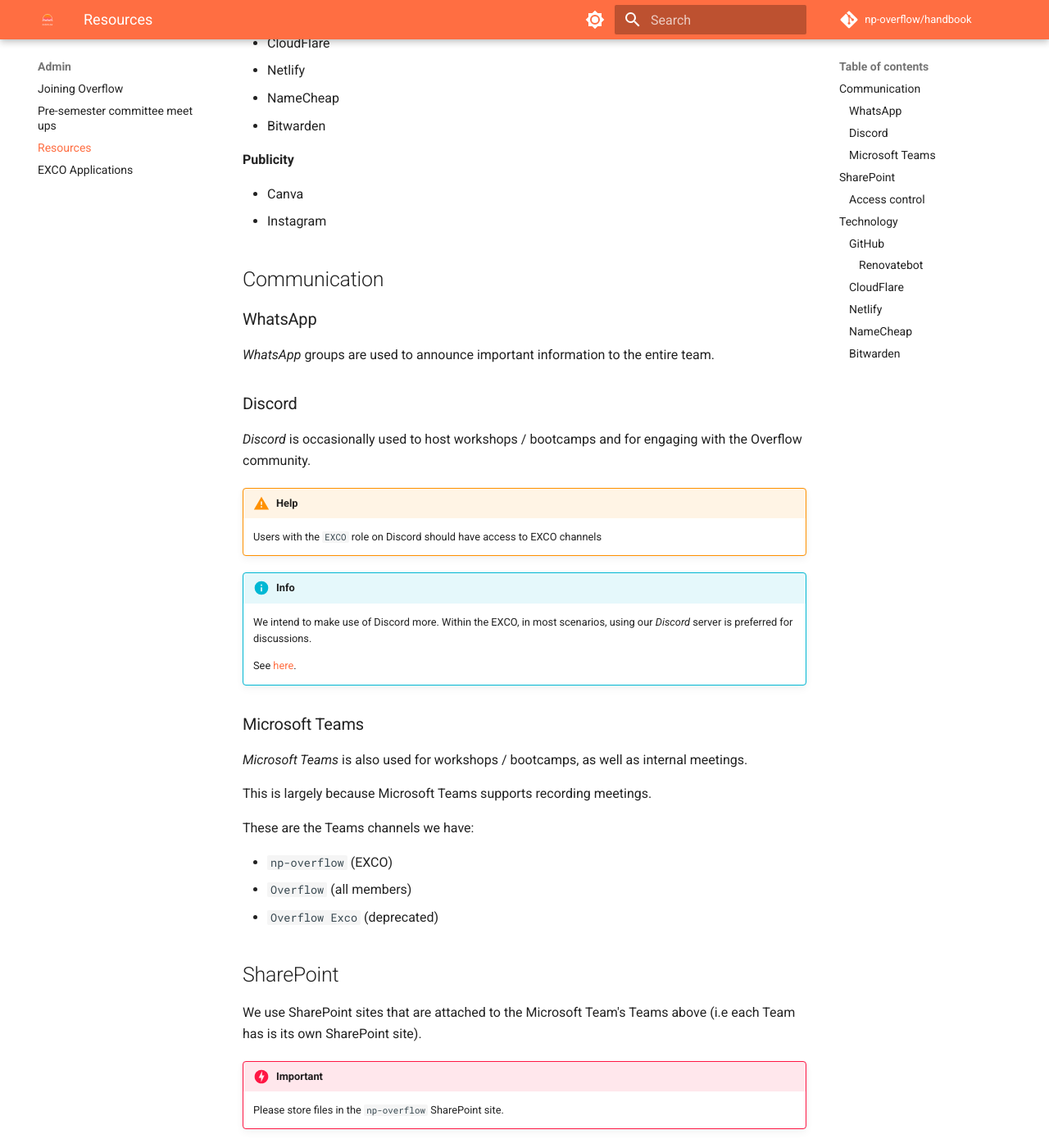
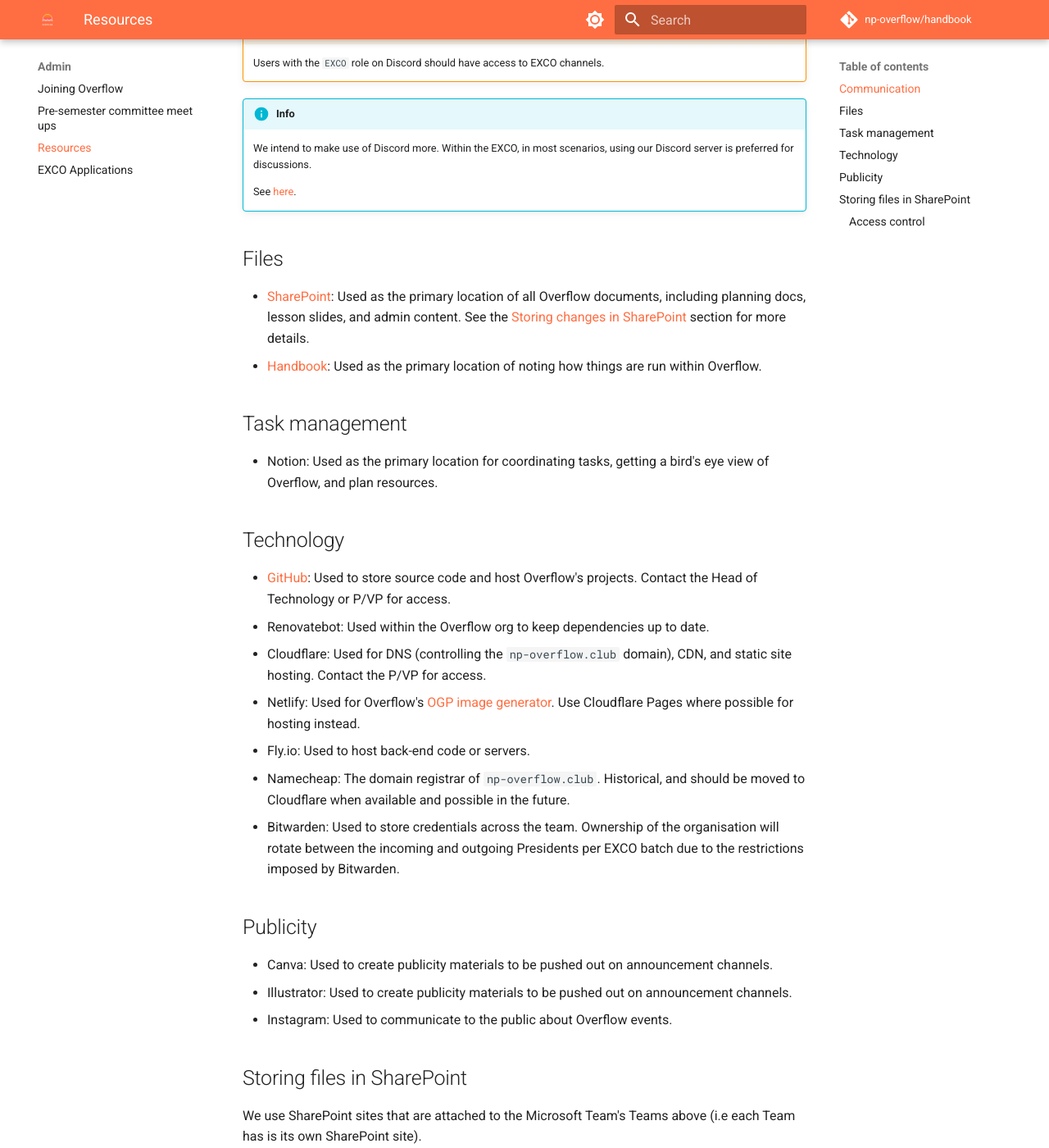
Before and after one commit to np-overflow/handbook, an MkDocs documentation site: the page built from docs/admin/resources.md, in a window 1280 px wide and 1400 px high, scrolled down 647 px. Shown: the whole window at 82% size. Built offline with MkDocs 1.6.1 and Material for MkDocs 9.7.7, drawn with Linux system fonts in a browser that asks for light colours; comment, search, counter and statistics services are not loaded; some of the changed text lies outside the part shown.

Commit message:
feat: update content

```diff
--- a/docs/admin/resources.md
+++ b/docs/admin/resources.md
@@ -1,123 +1,75 @@
 # Resources
-
-**Communication**
-
-* WhatsApp
-* Microsoft Teams
-* Discord
-
-**Files**
-
-* [SharePoint](https://connectnpedu.sharepoint.com/:f:/r/sites/np-overflow/Shared%20Documents/General?csf=1&web=1&e=gxYuNE)
-* [Handbook](https://handbook.np-overflow.club)
-
-**Task management**
-
-* Notion
-
-**Technology**
-
-* [GitHub](https://github.com/np-overflow)
-    * Renovatebot
-* CloudFlare
-* Netlify
-* NameCheap
-* Bitwarden
-
-**Publicity**
-
-* Canva
-* Instagram
 
 ## Communication
 
-### WhatsApp
+- WhatsApp: Used for batch chat groups prior to 2023 for announcements and chat groups for communication between the EXCO. Where applicable, direct messages are discouraged.
+- Telegram: Used for batch chat groups since 2023 for announcements.
+- Microsoft Teams: Used internally within the EXCO for communication (e.g., meetings) and for some Overflow events.
 
-*WhatsApp* groups are used to announce important information to the entire team.
+!!! info
 
-### Discord
+    There are several teams created for Overflow work; note which one is current:
+    `NP Overflow EXCO + Workgroup` is meant for use by the EXCO, `Overflow` is meant for all members, and Overflow Exco is deprecated.
 
-*Discord* is occasionally used to host workshops / bootcamps and for engaging with the Overflow community.
+- Discord: Used as the primary announcement channel for all Overflow batches. Also used to share workshop resources and to have conversations within Overflow members. Ocassionally used to host workshops or bootcamps.
 
 !!! warning "Help"
 
-    Users with the `EXCO` role on Discord should have access to EXCO channels
+    Users with the `EXCO` role on Discord should have access to EXCO channels.
 
 !!! info
 
     We intend to make use of Discord more.
-    Within the EXCO, in most scenarios, using our *Discord* server is preferred for discussions.
+    Within the EXCO, in most scenarios, using our Discord server is preferred for discussions.
 
     See [here](/proposals/discord).
 
-### Microsoft Teams
+## Files
 
-*Microsoft Teams* is also used for workshops / bootcamps, as well as internal meetings.
+- [SharePoint](https://connectnpedu.sharepoint.com/:f:/r/sites/np-overflow/Shared%20Documents/General?csf=1&web=1&e=gxYuNE): Used as the primary location of all Overflow documents, including planning docs, lesson slides, and admin content. See the [Storing changes in SharePoint](#storing-files-in-sharepoint) section for more details.
+- [Handbook](https://handbook.np-overflow.club): Used as the primary location of noting how things are run within Overflow.
 
-This is largely because Microsoft Teams supports recording meetings.
+## Task management
 
-These are the Teams channels we have:
+- Notion: Used as the primary location for coordinating tasks, getting a bird's eye view of Overflow, and plan resources.
 
-* `np-overflow` (EXCO)
-* `Overflow` (all members)
-* `Overflow Exco` (deprecated)
+## Technology
 
-## SharePoint
+- [GitHub](https://github.com/np-overflow): Used to store source code and host Overflow's projects. Contact the Head of Technology or P/VP for access.
+  - Renovatebot: Used within the Overflow org to keep dependencies up to date.
+- Cloudflare: Used for DNS (controlling the `np-overflow.club` domain), CDN, and static site hosting. Contact the P/VP for access.
+- Netlify: Used for Overflow's [OGP image generator](https://github.com/np-overflow/og). Use Cloudflare Pages where possible for hosting instead.
+- Fly.io: Used to host back-end code or servers.
+- Namecheap: The domain registrar of `np-overflow.club`. Historical, and should be moved to Cloudflare when available and possible in the future.
+- Bitwarden: Used to store credentials across the team. Ownership of the organisation will rotate between the incoming and outgoing Presidents per EXCO batch due to the restrictions imposed by Bitwarden.
+
+## Publicity
+
+- Canva: Used to create publicity materials to be pushed out on announcement channels.
+- Illustrator: Used to create publicity materials to be pushed out on announcement channels.
+- Instagram: Used to communicate to the public about Overflow events.
+
+## Storing files in SharePoint
 
 We use SharePoint sites that are attached to the Microsoft Team's Teams above (i.e each Team has is its own SharePoint site).
 
 !!! danger "Important"
 
-    Please store files in the `np-overflow` SharePoint site.
+    Please store files in the `NP Overflow EXCO + Workgroup` SharePoint site.
 
 You should use SharePoint to store files that are:
 
-* Highly collaborative (e.g. presentations, documents)
-* Advanced access control requirements (e.g. limited to non-IT students)
-* Requires the Microsoft productivity suite (e.g. `.docx`, `.pptx`)
+- Highly collaborative (e.g. presentations, documents)
+- Advanced access control requirements (e.g. limited to non-IT students)
+- Requires the Microsoft productivity suite (e.g. `.docx`, `.pptx`)
 
-### Access control
+#### Access control
 
 As mentioned, the SharePoint site is associated with the `np-overflow` team, and by default, all members of the `np-overflow` team will be able to access all files on the SharePoint site.
 
 While Microsoft Teams interface does not offer access-control capabilities, the associated SharePoint interface can be used to implement these features. The following guidelines should be used:
 
-* In Microsoft Teams, the P/VPs should be owners
-* EXCO members should be associated with the role "NP Overflow EXCO"
-* Work group members should be associated with the role "NP Overflow Work Group"
-* Roles can be created as needed, i.e. certain events require more specific restrictions, but their need should be carefully considered before creation. As much as possible, please aim to limit access ==as little as possible==, and be open with the team.
-
-## Technology
-
-### GitHub
-
-We use GitHub to share source code, and to host our projects. Please contact the Head of Tech or P/VP to get access.
-
-#### Renovatebot
-
-Renovatebot is used in the GitHub Organization to keep all our dependencies up to date. Please refer to the renovate configuration file in the respective repositories on how it is set up. When a new repository is added, the renovate configuration file should be created by Renovatebot automatically.
-
-Please put in the effort to keep your dependencies up to date. Thank you :D
-
-### CloudFlare
-
-We use CloudFlare as our DNS, CDN, and static site host. Please contact the P/VP to get access.
-
-### Netlify
-
-At time of writing, we use Netlify to host our Open Graph image generator (see [here](https://github.com/np-overflow/og)). This is due to their better/more mature integration with NextJS compared to CloudFlare Pages. However, when possible, CloudFlare Pages should always be used to host our web content.
-
-Please contact the P/VP to get access.
-
-### NameCheap
-
-NameCheap is the domain registrar for `np-overflow.club`. This is purely historical and we aim to move the registrar to CloudFlare when they begin supporting `.club` TLDs. Please contact the P/VP to get access.
-
-### Bitwarden
-
-Bitwarden is used to store credentials across the team. Because of the limitations of a Bitwarden Organization, the ownership of the organization will be on a rolling basis. At any given time, these people should be in the organization:
-
-* President (i.e. 2023)
-* Ex-President (i.e. 2022)
-
-During the handover process, the Ex-President (i.e. 2022) will be removed, and the President (i.e. 2023) will add the new President (i.e. 2024).
+- In Microsoft Teams, the P/VPs should be owners
+- EXCO members should be associated with the role "NP Overflow EXCO"
+- Work group members should be associated with the role "NP Overflow Work Group"
+- Roles can be created as needed, i.e. certain events require more specific restrictions, but their need should be carefully considered before creation. As much as possible, please aim to limit access ==as little as possible==, and be open with the team.
--- a/docs/events/cca-fiesta.md
+++ b/docs/events/cca-fiesta.md
@@ -1 +1,45 @@
-# CCA Fiesta
+# CCA and SIG Fiesta
+
+A yearly event organised by the NP and ICT respectively to promote and encourage new students (Year 1s) to join CCAs and SIGs. As the first line of contact with prospective Overflow members, it is important to be able to sell Overflow well through the use of engaging and interactive demos and good publicity.
+
+## Tech-Ops
+
+With the CCA and SIG Fiesta, it is important to have projects that are visually appealing to students. Some examples of such projects include the use of:
+
+- robotics;
+- interactible content; and
+- visually tangible components.
+
+Some past projects used in the CCA and SIG Fiesta include:
+
+- a computer vision demo, featuring hand tracking;
+- a robot that moves freely while avoiding colliding with people; and
+- a Rubik's cube solver.
+
+## Publicity
+
+The CCA and SIG Fiesta are also usually events where Overflow creates freebies to give away. Examples of freebies produced and given out in the past include:
+
+- stickers;
+- namecards; and
+- acrylic keychains.
+
+### Ordering goods
+
+When ordering items, make sure to act as fast as possible. Many vendors tend to have lead or production times that range anywhere between a day (usually more expensive) to a week. Make sure that you verify with the vendor how long it takes, and if it matches with the timeline you anticipate.
+
+In the past, Overflow have used and looked into using several vendors, including:
+
+- [Kiasuprint](https://www.kiasuprint.com/) — stickers + namecards
+
+### Laser cutting
+
+When available, try to reuse resources or use resources that are already readily available without having to pay for it. An example of this is making the acrylic keychains, if that's something the exco agrees to make. Generally, the process are as follows:
+
+1. Getting the required materials and access to a laser cutter.
+   - You usually can get some acrylic boards and access to a cutter at Makers' Academy with the supervision of a staff member. Feel free to consult them on whether it is possible to print with your dimensions before printing.
+   - ICT also has a laser cutter located in the Capstone room (adjacent to the e-Garage at 31-05). You must be trained to use it or be under the supervision of an instructor.
+2. Create the required template files for the laser cutter to print.
+   - These files are usually Adobe Illustrator files that determine what to be cut out on the acrylic board.
+   - Depending on the cutter, the width of lines that you want to cut, not engrave, need to be manually tweaked and set (for example, 0.001 mm or 0.003 mm).
+   - You may refer to past years to see the Illustrator files they have made.
```
Also changed, not shown: docs/index.md (+21 -6 lines).
